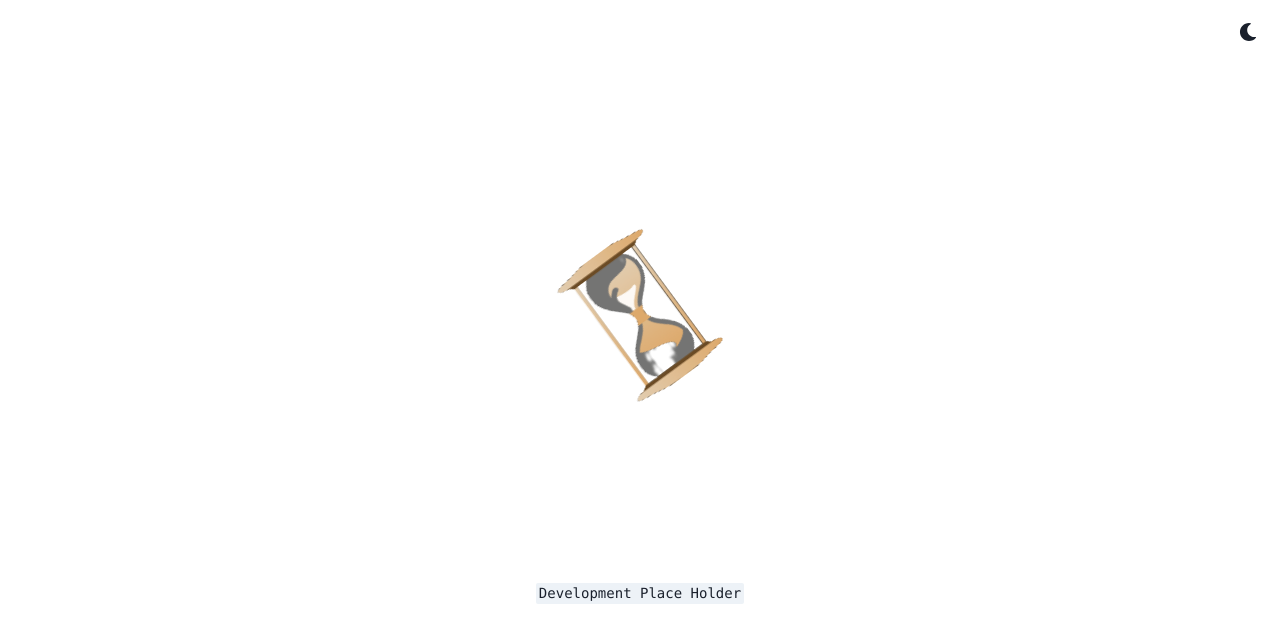
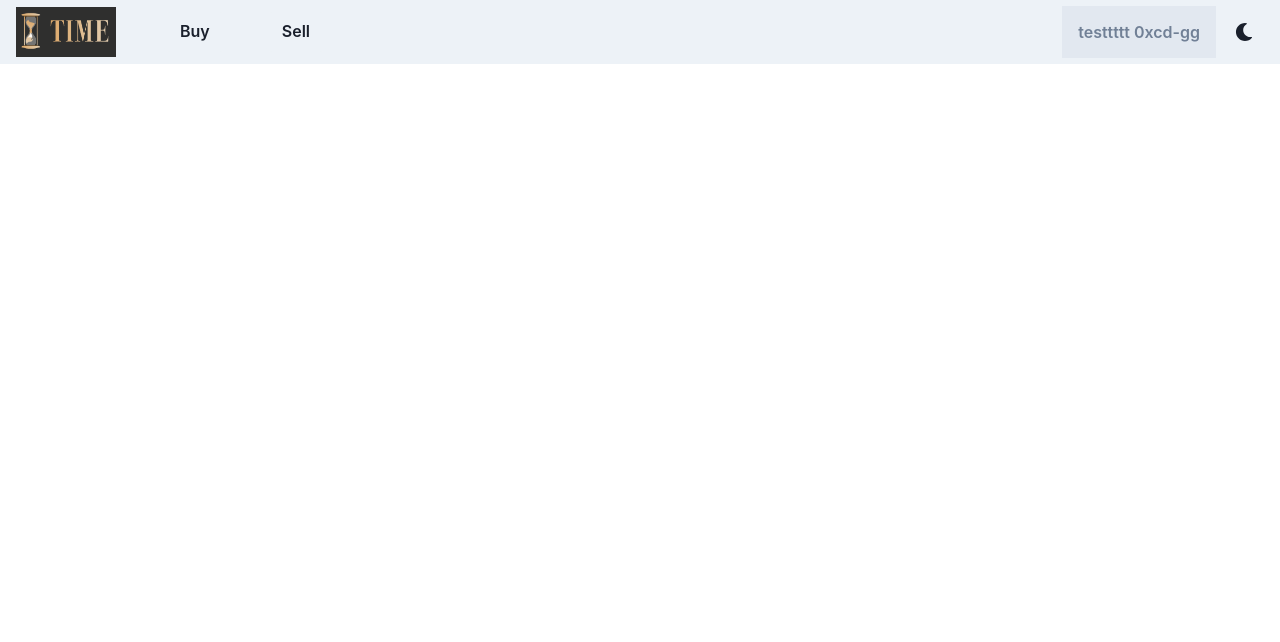
Before and after one commit to En-Tangled/entangled, a React (Create React App) app: page / in a window 1280 px wide. Shown: the top 642 px of the page. Built offline with nearby package versions, Linux system fonts and the light colour scheme.

Commit message:
UI/navbar (#1)
* Navbar base implementation

* navbar changes

```diff
--- a/src/App.tsx
+++ b/src/App.tsx
@@ -9,18 +9,15 @@ import {
   Grid,
   theme,
 } from "@chakra-ui/react"
-import { ColorModeSwitcher } from "./ColorModeSwitcher"
-import { Logo } from "./Logo"
+import { Logo } from "./Components/Generic/Logo"
+import { Navbar } from "../src/Components/Nav/Navbar";
 
 export const App = () => (
   <ChakraProvider theme={theme}>
+    <Navbar/>
     <Box textAlign="center" fontSize="xl">
       <Grid minH="100vh" p={3}>
-        <ColorModeSwitcher justifySelf="flex-end" />
-        <VStack spacing={8}>
-          <Logo h="20vmin" pointerEvents="none" />
-        </VStack>
-        <Text><Code>Development Place Holder</Code></Text>
+        <VStack spacing={8}></VStack>
       </Grid>
     </Box>
   </ChakraProvider>
--- /dev/null
+++ b/src/Components/Generic/Logo.tsx
@@ -0,0 +1,13 @@
+import {
+  chakra,
+  ImageProps,
+  forwardRef,
+} from "@chakra-ui/react"
+// Change assets
+import logo from "./logo2.png"
+
+
+export const Logo = forwardRef<ImageProps, "img">((props, ref) => {
+  // Change the way this is handled
+  return <chakra.img src={logo} ref={ref} {...props}  width={['100px']} height={['50px']} mr={[0, 0, 4]} mb={[2, 2, 0]} />
+})
--- /dev/null
+++ b/src/Components/Nav/Navbar.tsx
@@ -0,0 +1,66 @@
+import React,{useState} from "react";
+import {
+    Box,
+    Flex,
+    HStack,
+    IconButton,
+    Button,
+    Menu,
+    MenuButton,
+    MenuList,
+    MenuItem,
+    MenuDivider,
+    useDisclosure,
+    useColorModeValue,
+    Stack,
+} from '@chakra-ui/react';
+import { ColorModeSwitcher } from "../Generic/ColorModeSwitcher";
+import { Logo } from "../Generic/Logo";
+
+export const Navbar = () => {
+    const { isOpen, onOpen, onClose } = useDisclosure();
+
+    return (
+        <>
+            <Box bg={useColorModeValue('gray.100', 'gray.900')} px={4}>
+                <Flex h={16} alignItems={'center'} justifyContent={'space-between'}>
+                    <HStack spacing={8} alignItems={'center'}>
+                        <Logo />
+                        <Button variant="solid" size="md" mr={2} bg={useColorModeValue('gray.100', 'gray.900')}>
+                            Buy
+                        </Button>
+                        <Button variant="solid" size="md" bg={useColorModeValue('gray.100', 'gray.900')}>
+                            Sell
+                        </Button>
+                    </HStack>
+                    <Flex alignItems={'center'}>
+                        <Menu>
+                            <MenuButton
+                                as={Button}
+                                rounded={'full'}
+                                variant={'link'}
+                                cursor={'pointer'}
+                                minW={0}>
+                                {/* Replace with account info from props */}
+                                <Box bg={useColorModeValue('gray.200', 'gray.800')} px={4} py = {4}>
+                                    testtttt 0xcd-gg
+                                </Box>
+                            </MenuButton>
+                            <MenuList>
+                                <MenuItem>Something 1</MenuItem>
+                                <MenuDivider />
+                                <MenuItem>Something 2</MenuItem>
+                            </MenuList>
+                        </Menu>
+                        <ColorModeSwitcher justifySelf="flex-end" />
+                    </Flex>
+                </Flex>
+                {isOpen ? (
+                    <Box pb={4} display={{ md: 'none' }}>
+                        <Stack as={'nav'} spacing={4}></Stack>
+                    </Box>
+                ) : null}
+            </Box>
+        </>
+    );
+}
--- a/src/Logo.tsx
+++ /dev/null
@@ -1,24 +0,0 @@
-import * as React from "react"
-import {
-  chakra,
-  keyframes,
-  ImageProps,
-  forwardRef,
-  usePrefersReducedMotion,
-} from "@chakra-ui/react"
-import logo from "./logo.png"
-
-const spin = keyframes`
-  from { transform: rotate(0deg); }
-  to { transform: rotate(360deg); }
-`
-
-export const Logo = forwardRef<ImageProps, "img">((props, ref) => {
-  const prefersReducedMotion = usePrefersReducedMotion()
-
-  const animation = prefersReducedMotion
-    ? undefined
-    : `${spin} infinite 20s linear`
-
-  return <chakra.img animation={animation} src={logo} ref={ref} {...props} />
-})
```
Also changed, not shown: src/Components/Generic/ColorModeSwitcher.tsx (renamed from src/ColorModeSwitcher.tsx), src/Components/Generic/logo.png (renamed from src/logo.png), src/Components/Generic/logo2.png (added).
